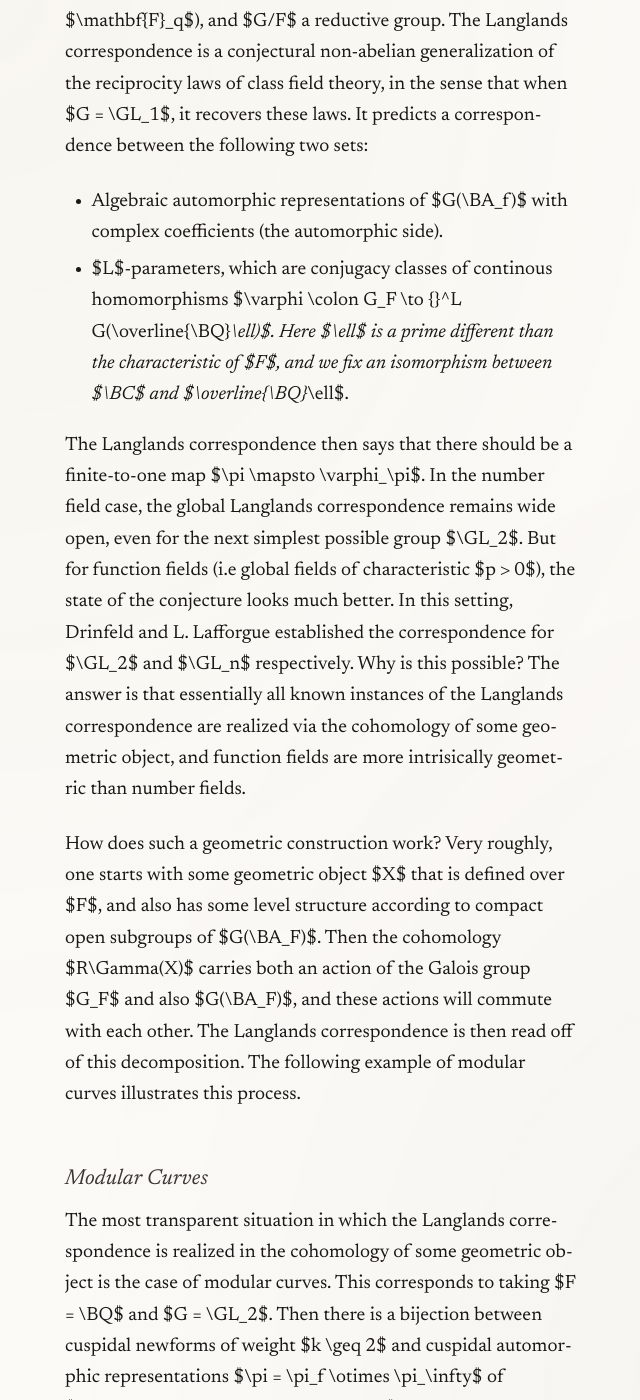
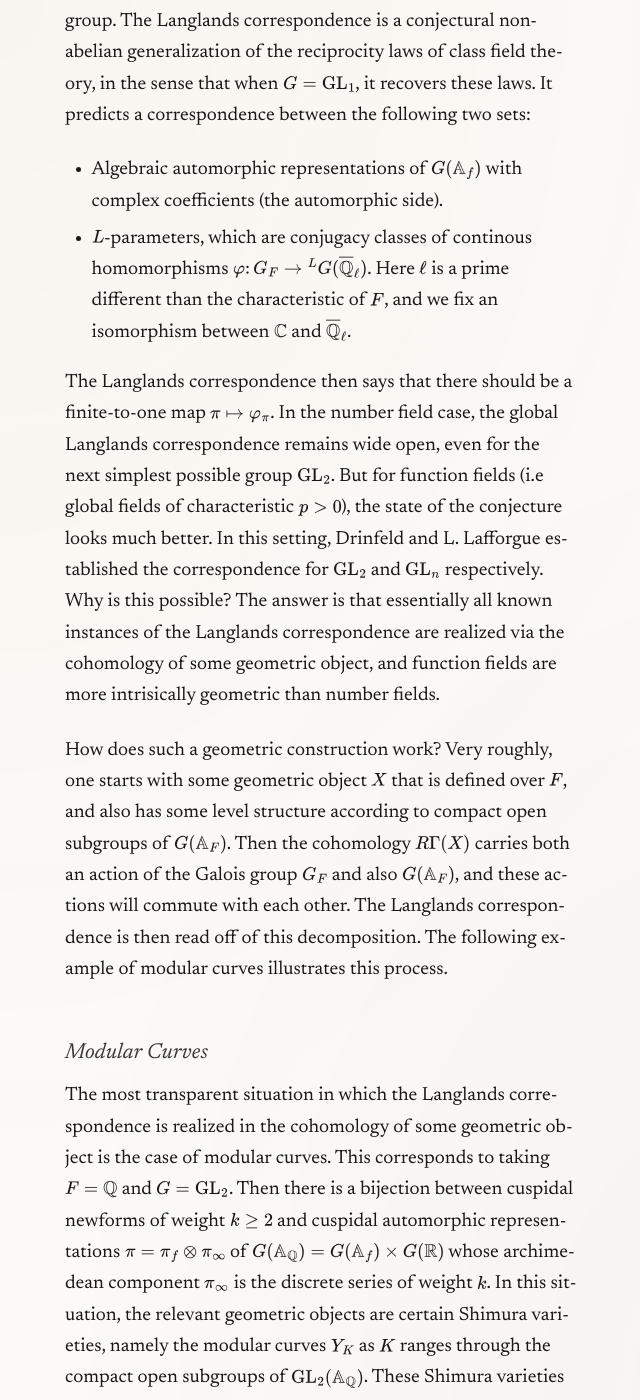
Before and after one commit to shtuka123/shtuka123.github.io, a Jekyll site: the page built from _posts/2026-04-24-shtuka-one.md, in a window 1280 px wide and 1400 px high, scrolled down 758 px. Shown: the whole window, without its empty margins (255-895 px from the left). Built offline with Jekyll 4.4.1, drawn with Linux system fonts in a browser that asks for light colours; some of the changed text lies outside the part shown.

Commit message:
fixed tex compiling

```diff
--- a/_includes/mathjax.html
+++ b/_includes/mathjax.html
@@ -21,7 +21,7 @@
     },
     tex: {
       packages: { '[+]': ['ams', 'cancel', 'mathtools', 'physics', 'color'] },
-      inlineMath:  [['\\(', '\\)']],
+      inlineMath:  [['$', '$'], ['\\(', '\\)']],
       displayMath: [['$$', '$$'], ['\\[', '\\]']],
       processEscapes: true,
       macros: {
--- a/_posts/2026-04-24-shtuka-one.md
+++ b/_posts/2026-04-24-shtuka-one.md
@@ -14,40 +14,40 @@ Shtukas are an object in modern number theory that play the role of Shimura vari
 Let $F$ be a global field (so either a finite Galois extension of $\mathbf{Q}$ or the function field of a curve over $\mathbf{F}_q$), and $G/F$ a reductive group. The Langlands correspondence is a conjectural non-abelian generalization of the reciprocity laws of class field theory, in the sense that when $G = \GL_1$, it recovers these laws. It predicts a correspondence between the following two sets:
 
 - Algebraic automorphic representations of $G(\BA_f)$ with complex coefficients (the automorphic side).
-- $L$-parameters, which are conjugacy classes of continous homomorphisms $\varphi \colon G_F \to {}^L G(\overline{\BQ}_\ell)$. Here $\ell$ is a prime different than the characteristic of $F$, and we fix an isomorphism between $\BC$ and $\overline{\BQ}_\ell$.
+- $L$-parameters, which are conjugacy classes of continous homomorphisms $\varphi \colon G_F \to {}^L G(\overline{\BQ}\_\ell)$. Here $\ell$ is a prime different than the characteristic of $F$, and we fix an isomorphism between $\BC$ and $\overline{\BQ}\_\ell$.
 
-The Langlands correspondence then says that there should be a finite-to-one map $\pi \mapsto \varphi_\pi$. In the number field case, the global Langlands correspondence remains wide open, even for the next simplest possible group $\GL_2$. But for function fields (i.e global fields of characteristic $p > 0$), the state of the conjecture looks much better. In this setting, Drinfeld and L. Lafforgue established the correspondence for $\GL_2$ and $\GL_n$ respectively. Why is this possible? The answer is that essentially all known instances of the Langlands correspondence are realized via the cohomology of some geometric object, and function fields are more intrisically geometric than number fields.
+The Langlands correspondence then says that there should be a finite-to-one map $\pi \mapsto \varphi\_\pi$. In the number field case, the global Langlands correspondence remains wide open, even for the next simplest possible group $\GL_2$. But for function fields (i.e global fields of characteristic $p > 0$), the state of the conjecture looks much better. In this setting, Drinfeld and L. Lafforgue established the correspondence for $\GL_2$ and $\GL_n$ respectively. Why is this possible? The answer is that essentially all known instances of the Langlands correspondence are realized via the cohomology of some geometric object, and function fields are more intrisically geometric than number fields.
 
 How does such a geometric construction work? Very roughly, one starts with some geometric object $X$ that is defined over $F$, and also has some level structure according to compact open subgroups of $G(\BA_F)$. Then the cohomology $R\Gamma(X)$ carries both an action of the Galois group $G_F$ and also $G(\BA_F)$, and these actions will commute with each other. The Langlands correspondence is then read off of this decomposition. The following example of modular curves illustrates this process.
 
 ## Modular Curves
 
-The most transparent situation in which the Langlands correspondence is realized in the cohomology of some geometric object is the case of modular curves. This corresponds to taking $F = \BQ$ and $G = \GL_2$. Then there is a bijection between cuspidal newforms of weight $k \geq 2$ and cuspidal automorphic representations $\pi = \pi_f \otimes \pi_\infty$ of $G(\BA_\BQ) = G(\BA_f) \times G(\BR)$ whose archimedean component $\pi_\infty$ is the discrete series of weight $k$. In this situation, the relevant geometric objects are certain Shimura varieties, namely the modular curves $Y_K$ as $K$ ranges through the compact open subgroups of $\GL_2(\BA_\BQ)$. These Shimura varieties are defined over $\BQ$. Let $X_K$ be the compactification of $Y_K$, and $X_{K, \bar{\BQ}}$ denote its base change to $\bar{\BQ}$.
+The most transparent situation in which the Langlands correspondence is realized in the cohomology of some geometric object is the case of modular curves. This corresponds to taking $F = \BQ$ and $G = \GL_2$. Then there is a bijection between cuspidal newforms of weight $k \geq 2$ and cuspidal automorphic representations $\pi = \pi_f \otimes \pi\_\infty$ of $G(\BA\_\BQ) = G(\BA_f) \times G(\BR)$ whose archimedean component $\pi\_\infty$ is the discrete series of weight $k$. In this situation, the relevant geometric objects are certain Shimura varieties, namely the modular curves $Y_K$ as $K$ ranges through the compact open subgroups of $\GL_2(\BA\_\BQ)$. These Shimura varieties are defined over $\BQ$. Let $X_K$ be the compactification of $Y_K$, and $X_{K, \bar{\BQ}}$ denote its base change to $\bar{\BQ}$.
 
-Deligne constructs a $\bar{\BQ}_\ell$-adic local system $\xi_k$ on $X_K$ for each $k \geq 2$. Define
+Deligne constructs a $\bar{\BQ}\_\ell$-adic local system $\xi_k$ on $X_K$ for each $k \geq 2$. Define
 
 $$H^1(\xi_k) := \varprojlim_K H^1(X_{K, \bar{\BQ}}, \xi_k).$$
 
-This is a representation of $\GL_2(\BA_f) \times G_\BQ$.
+This is a representation of $\GL_2(\BA_f) \times G\_\BQ$.
 
 <div class="thm thm-theorem" markdown="1">
 <span class="thm-label">Theorem 1 (Deligne–Carayol).</span>
-As a representation of $\GL_2(\BA_f) \times G_\BQ$, the cuspidal part of the cohomology $H^1(\xi_k)$ is isomorphic to (up to some twists)
+As a representation of $\GL_2(\BA_f) \times G\_\BQ$, the cuspidal part of the cohomology $H^1(\xi_k)$ is isomorphic to (up to some twists)
 
 $$\bigoplus_{\pi} \pi_f \otimes \varphi_\pi,$$
 
-where $\pi = \pi_f \otimes \pi_\infty$ runs over cuspidal automorphic representations for which $\pi_\infty$ is discrete series of weight $k$, and $\varphi_\pi$ is irreducible and $2$-dimensional.
+where $\pi = \pi_f \otimes \pi\_\infty$ runs over cuspidal automorphic representations for which $\pi\_\infty$ is discrete series of weight $k$, and $\varphi\_\pi$ is irreducible and $2$-dimensional.
 </div>
 
 ## Shimura Varieties
 
-Modular curves are $1$-dimensional examples of Shimura varieties. Here is a crash course on the basic formalism: one begins with a Shimura datum, which is a pair $(G, \mu)$ with $G$ a reductive group over $\BQ$ and $\mu$ a $G(\BR)$-conjugacy class of morphisms $\BC^\times \to G(\BR)$. This pair is forced to satisfy certain axioms, basically ensuring that the conjugacy class $\Hcal_\mu$ is a Hermitian symmetric domain. We then define the tower of Shimura varieties
+Modular curves are $1$-dimensional examples of Shimura varieties. Here is a crash course on the basic formalism: one begins with a Shimura datum, which is a pair $(G, \mu)$ with $G$ a reductive group over $\BQ$ and $\mu$ a $G(\BR)$-conjugacy class of morphisms $\BC^\times \to G(\BR)$. This pair is forced to satisfy certain axioms, basically ensuring that the conjugacy class $\Hcal\_\mu$ is a Hermitian symmetric domain. We then define the tower of Shimura varieties
 
 $$\Sh(G, \mu)_K := G(\BQ) \backslash \big( \Hcal_\mu \times G(\BA_f) / K \big)$$
 
 as $K$ varies through the compact open subgroups of $G(\BA_f)$. The basic result, due to Deligne and many others, is that $\Sh_K(G, \mu)$ is a quasi-projective variety over $\BC$, canonically defined over a number field $E$.
 
-The $\ell$-adic cohomology of the tower $\Sh(G, \mu)_K$ admits an action of $G(\BA_f) \times G_E$. Kottwitz proposed that the Langlands correspondence should be realized in this cohomology, in the following sense: to an algebraic representation $\pi_\infty$ of $G(\BR)$, there is a corresponding local system $\xi$ on $\Sh(G, \mu)_K$, and one defines
+The $\ell$-adic cohomology of the tower $\Sh(G, \mu)\_K$ admits an action of $G(\BA_f) \times G_E$. Kottwitz proposed that the Langlands correspondence should be realized in this cohomology, in the following sense: to an algebraic representation $\pi\_\infty$ of $G(\BR)$, there is a corresponding local system $\xi$ on $\Sh(G, \mu)\_K$, and one defines
 
 $$H^i(\xi) := \varprojlim_K H^i\big( \Sh(G, \mu)_{K, \bar{\BQ}}, \bar{\BQ}_\ell \big),$$
 
```
